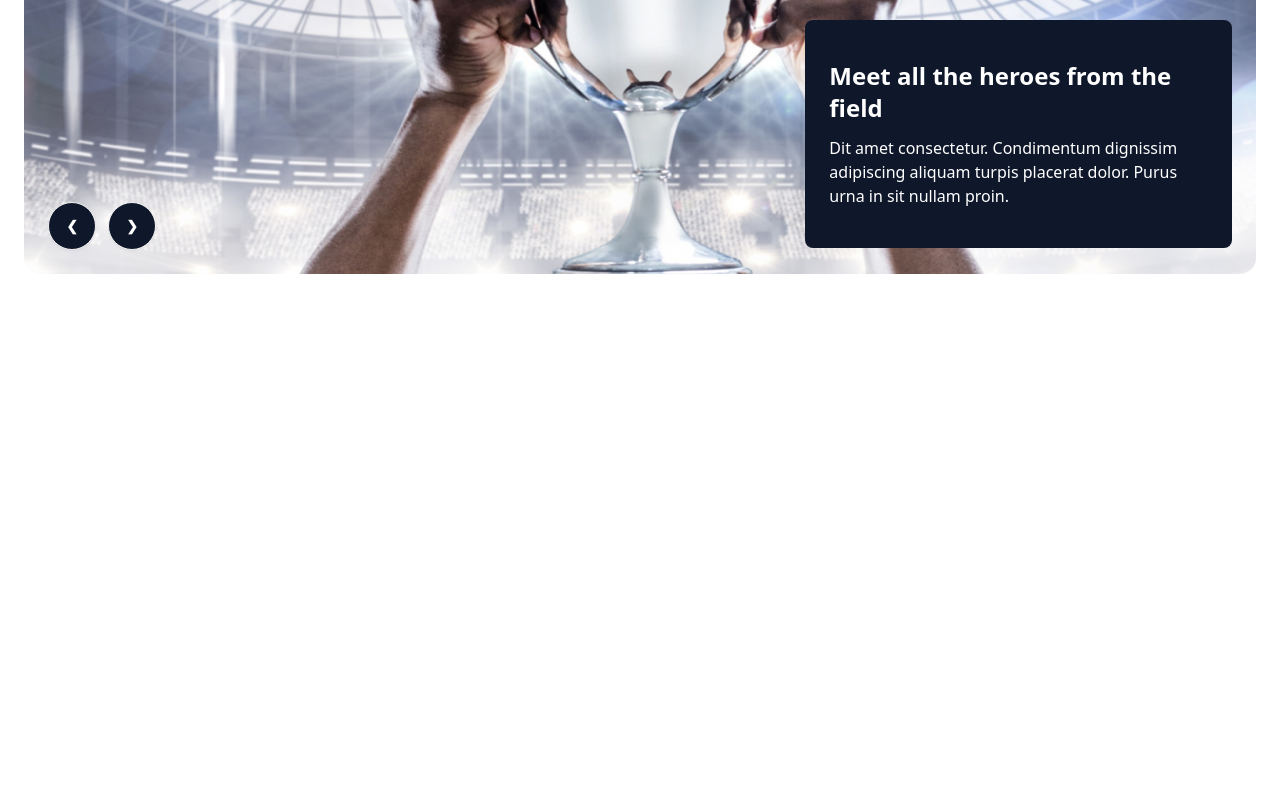
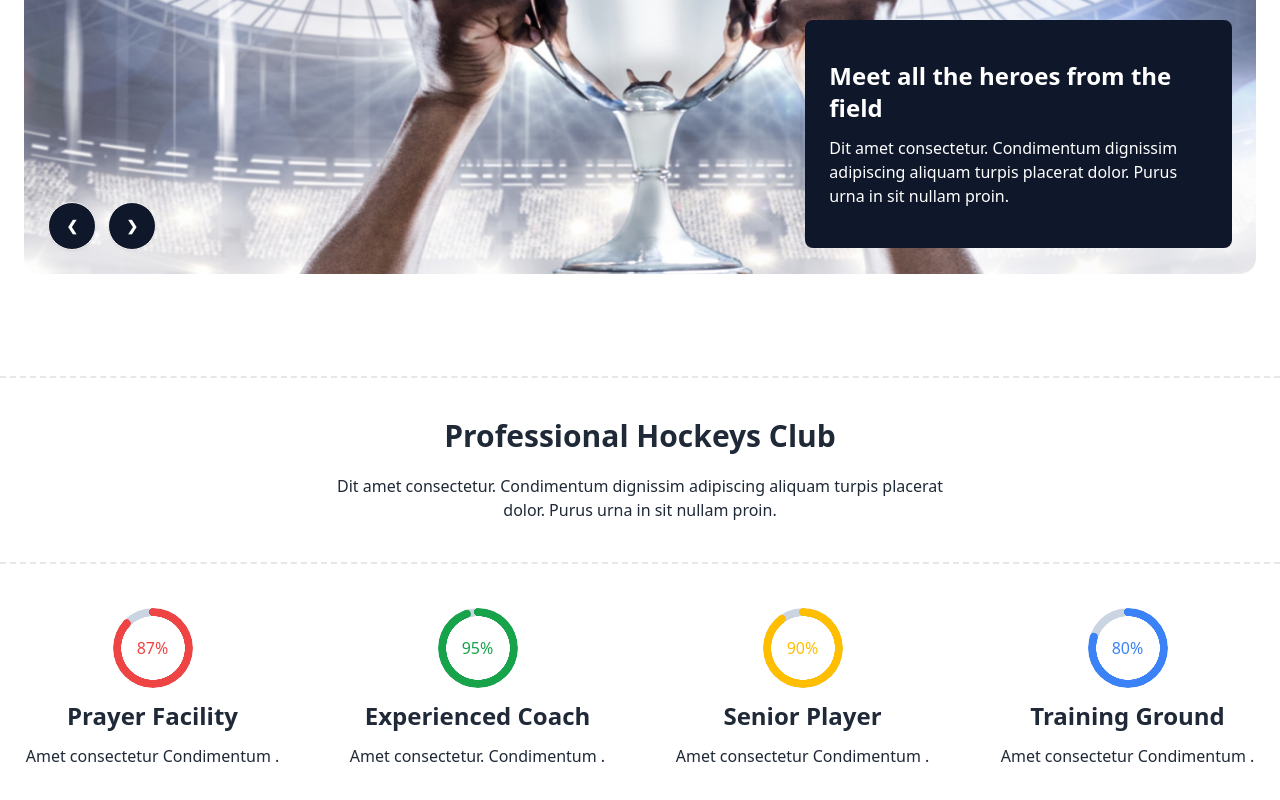
Before and after one commit to Rohithossain12/B9A3-Hockeys, a plain HTML site: page index.html in a window 1280 px wide. Shown: the part 352-1152 px from the top of the page. Before the commit the page ends 800 px from the top, so only its background shows below. Drawn offline with nearby package versions, Linux system fonts and the light colour scheme.

Commit message:
finished hockeys club section

```diff
--- a/index.html
+++ b/index.html
@@ -95,66 +95,174 @@
       </nav>
 
       <!-- Banner Section -->
-      <div class="relative px-6 mb-24">
+      <div class="relative px-6 mb-12 lg:mb-24">
         <div class="carousel w-full">
           <div id="slide1" class="carousel-item relative w-full">
-            <img
-              src="Images/1.png"
-              class="w-full lg:h-[550px]"
-            />
+            <img src="Images/1.png" class="w-full lg:h-[550px]" />
             <div
               class="absolute flex space-x-3 bottom-6 left-6 justify-between"
             >
-              <a href="#slide4" class="btn btn-circle bg-slate-900 text-white">❮</a>
-              <a href="#slide2" class="btn btn-circle bg-slate-900 text-white">❯</a>
+              <a href="#slide4" class="btn btn-circle bg-slate-900 text-white"
+                >❮</a
+              >
+              <a href="#slide2" class="btn btn-circle bg-slate-900 text-white"
+                >❯</a
+              >
             </div>
           </div>
           <div id="slide2" class="carousel-item relative w-full">
-            <img
-              src="Images/2.png"
-              class="w-full lg:h-[550px]"
-            />
+            <img src="Images/2.png" class="w-full lg:h-[550px]" />
             <div
               class="absolute flex space-x-3 bottom-6 left-6 justify-between"
             >
-              <a href="#slide1" class="btn btn-circle bg-slate-900 text-white ">❮</a>
-              <a href="#slide3" class="btn btn-circle bg-slate-900 text-white">❯</a>
+              <a href="#slide1" class="btn btn-circle bg-slate-900 text-white"
+                >❮</a
+              >
+              <a href="#slide3" class="btn btn-circle bg-slate-900 text-white"
+                >❯</a
+              >
             </div>
           </div>
           <div id="slide3" class="carousel-item relative w-full">
-            <img
-              src="Images/3.png"
-              class="w-full lg:h-[550px]"
-            />
+            <img src="Images/3.png" class="w-full lg:h-[550px]" />
             <div
               class="absolute flex space-x-3 bottom-6 left-6 justify-between"
             >
-              <a href="#slide2" class="btn btn-circle bg-slate-900 text-white">❮</a>
-              <a href="#slide4" class="btn btn-circle bg-slate-900 text-white">❯</a>
+              <a href="#slide2" class="btn btn-circle bg-slate-900 text-white"
+                >❮</a
+              >
+              <a href="#slide4" class="btn btn-circle bg-slate-900 text-white"
+                >❯</a
+              >
             </div>
           </div>
           <div id="slide4" class="carousel-item relative w-full">
-            <img
-              src="Images/4.png"
-              class="w-full lg:h[550px]"
-            />
+            <img src="Images/4.png" class="w-full lg:h[550px]" />
             <div
               class="absolute flex space-x-3 bottom-6 left-6 justify-between"
             >
-              <a href="#slide3" class="btn btn-circle bg-slate-900 text-white">❮</a>
-              <a href="#slide1" class="btn btn-circle bg-slate-900 text-white">❯</a>
+              <a href="#slide3" class="btn btn-circle bg-slate-900 text-white"
+                >❮</a
+              >
+              <a href="#slide1" class="btn btn-circle bg-slate-900 text-white"
+                >❯</a
+              >
             </div>
           </div>
         </div>
-         <!-- text content -->
-         <div class=" lg:absolute bottom-8 right-12 bg-slate-900 lg:w-1/3 rounded-lg text-white py-10 px-6 space-y-3">
-            <h6 class="text-2xl font-semibold">Meet all the heroes from the field</h6>
-            <p>Dit amet consectetur. Condimentum dignissim adipiscing aliquam turpis placerat dolor. Purus urna in sit nullam proin. </p>
-           </div>
+        <!-- text content -->
+        <div
+          class="lg:absolute bottom-8 right-12 bg-slate-900 lg:w-1/3 rounded-lg text-white py-10 px-6 space-y-3"
+        >
+          <h6 class="text-2xl font-semibold">
+            Meet all the heroes from the field
+          </h6>
+          <p>
+            Dit amet consectetur. Condimentum dignissim adipiscing aliquam
+            turpis placerat dolor. Purus urna in sit nullam proin.
+          </p>
+        </div>
       </div>
     </header>
     <!-- Main Section -->
-    <main class="container mx-auto"></main>
+    <main class="container mx-auto">
+      <!--Hockeys Club Section  -->
+      <section>
+        <!--Title Content  -->
+        <div
+          class="space-y-5 text-center py-10 border-y-2 border-dashed flex flex-col items-center justify-center"
+        >
+          <h3 class="text-3xl font-bold">Professional Hockeys Club</h3>
+          <p class="px-4 opacity-88 lg:w-1/2">
+            Dit amet consectetur. Condimentum dignissim adipiscing aliquam
+            turpis placerat dolor. Purus urna in sit nullam proin.
+          </p>
+        </div>
+
+        <div
+          class="grid grid-cols-1 md:grid-cols-2 lg:grid-cols-4 mt-5 gap-5 lg:mb-24"
+        >
+          <div class="flex flex-col items-center justify-center py-6 space-y-3">
+            <div class="relative">
+              <div
+                class="z-50 radial-progress text-red-500"
+                style="--value: 87"
+                role="progressbar"
+              >
+                87%
+              </div>
+              <div
+                class="absolute top-0 left-0 radial-progress rotate-90 text-slate-300"
+                style="--value: 87"
+                role="progressbar"
+              ></div>
+            </div>
+            <h6 class="text-2xl font-semibold">Prayer Facility</h6>
+            <p class="">Amet consectetur Condimentum .</p>
+          </div>
+          <!--  -->
+
+          <div class="flex flex-col items-center justify-center py-6 space-y-3">
+            <div class="relative">
+              <div
+                class="z-50 radial-progress text-green-600"
+                style="--value: 95"
+                role="progressbar"
+              >
+                95%
+              </div>
+              <div
+                class="absolute top-0 left-0 radial-progress rotate-90 text-slate-300"
+                style="--value: 87"
+                role="progressbar"
+              ></div>
+            </div>
+            <h6 class="text-2xl font-semibold">Experienced Coach</h6>
+            <p class="">Amet consectetur. Condimentum .</p>
+          </div>
+          <!--  -->
+          <div class="flex flex-col items-center justify-center py-6 space-y-3">
+            <div class="relative">
+              <div
+                class="z-50 radial-progress text-warning"
+                style="--value: 90"
+                role="progressbar"
+              >
+                90%
+              </div>
+              <div
+                class="absolute top-0 left-0 radial-progress rotate-90 text-slate-300"
+                style="--value: 87"
+                role="progressbar"
+              ></div>
+            </div>
+            <h6 class="text-2xl font-semibold">Senior Player</h6>
+            <p class="">Amet consectetur Condimentum .</p>
+          </div>
+          <!--  -->
+          <div class="flex flex-col items-center justify-center py-6 space-y-3">
+            <div class="relative">
+              <div
+                class="z-50 radial-progress text-blue-500"
+                style="--value: 80"
+                role="progressbar"
+              >
+                80%
+              </div>
+              <div
+                class="absolute top-0 left-0 radial-progress rotate-90 text-slate-300"
+                style="--value: 87"
+                role="progressbar"
+              ></div>
+            </div>
+            <h6 class="text-2xl font-semibold">Training Ground</h6>
+            <p class="">Amet consectetur Condimentum .</p>
+          </div>
+        </div>
+      </section>
+
+      <!--  -->
+    </main>
     <!-- Footer Section -->
     <footer></footer>
   </body>
```
